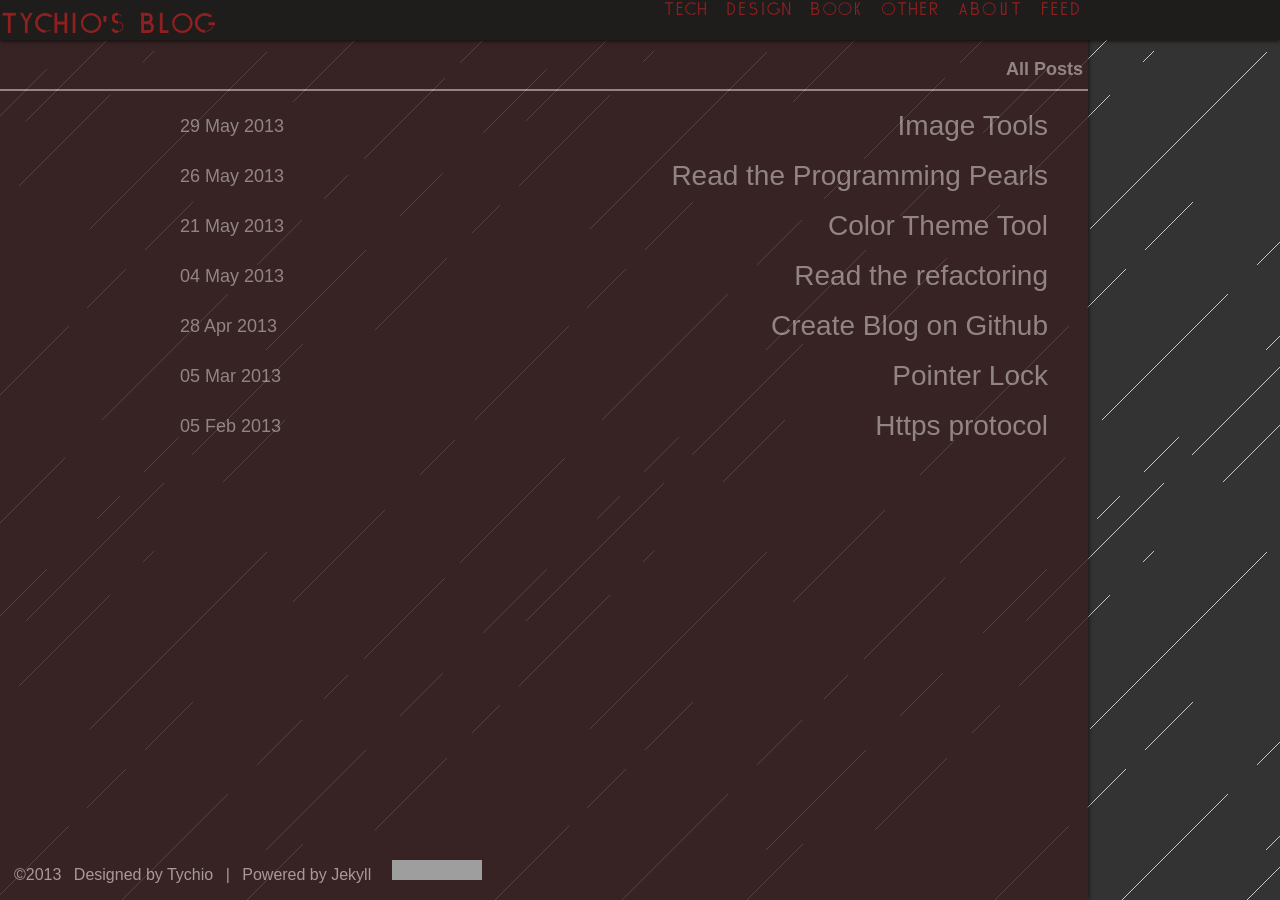
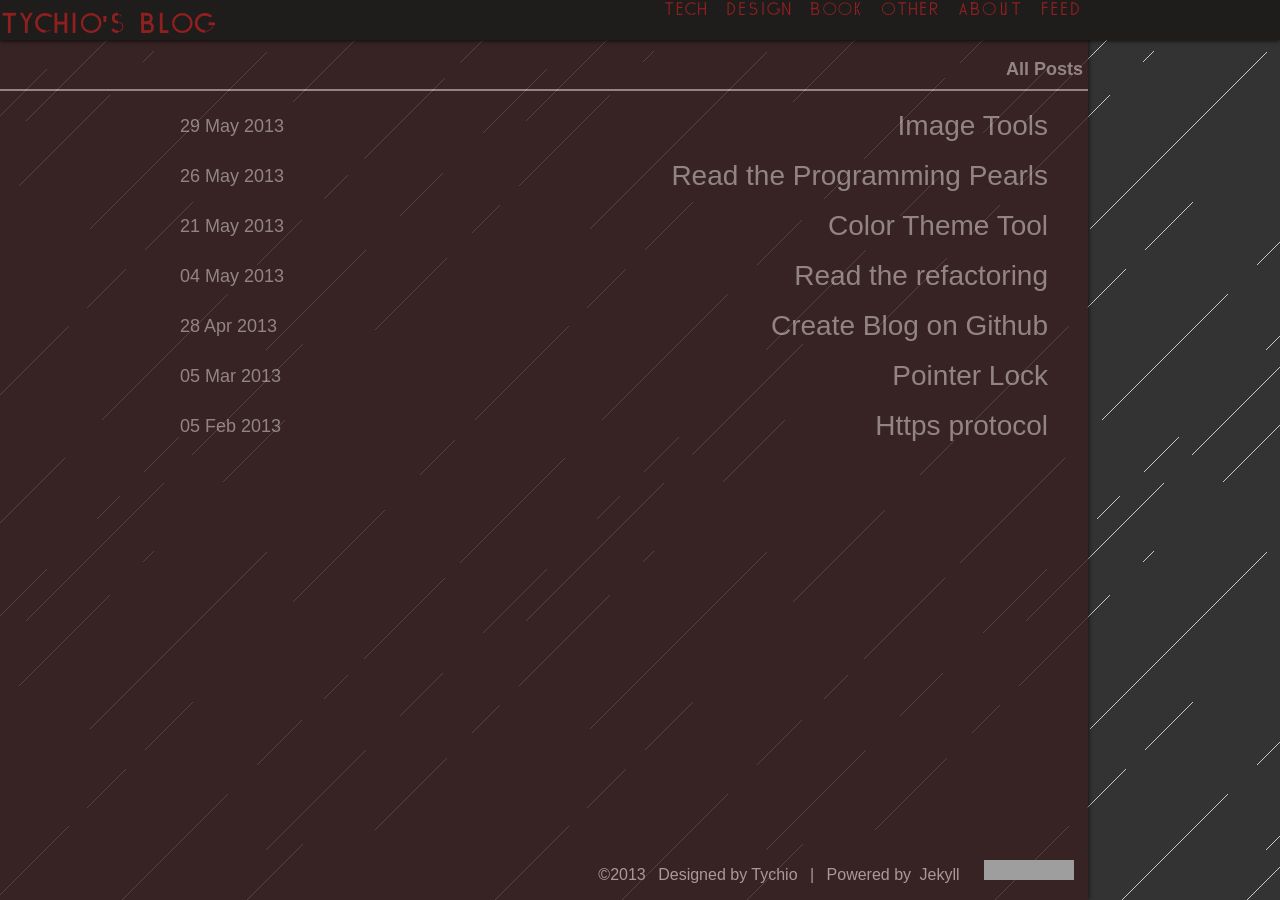
Before and after one commit to tychio/old_blog, a Jekyll site: the page built from index.html, in a window 1280 px wide and 900 px high, scrolled down 80 px. Built offline with Jekyll 4.4.1, drawn with Linux system fonts in a browser that asks for light colours; some web fonts are replaced; Markdown is read by kramdown in place of the engine named in the settings; grey boxes are pictures that could not be loaded.

Commit message:
change style

```diff
--- a/_layouts/default.html
+++ b/_layouts/default.html
@@ -33,7 +33,7 @@
               <span>&copy;2013</span>
               <span>Designed by Tychio</span>
               <span>|</span>
-              <span>Powered by Jekyll</span>
+              <span>Powered by <a href="http://jekyllrb.com/">Jekyll</a></span>
               <span></span>
               <a rel="license" href="http://creativecommons.org/licenses/by-nc-sa/3.0/deed.zh"><img alt="知识共享许可协议" style="border-width:0" src="http://i.creativecommons.org/l/by-nc-sa/3.0/80x15.png"></a>
         </nav>
--- a/css/style.css
+++ b/css/style.css
@@ -94,7 +94,7 @@
 /* =footer*/
 footer{ position: relative; left: 0; bottom: 40px; height: 40px; min-width: 1080px; width: 80%; }
 footer a#backtop{ display: none; float: left; position: fixed; z-index: 1001; right: 10px; bottom: 100px; height: 30px; width: 60px; line-height: 45px; text-align: center; font-size: 24px; background: #1F1C1C; }
-footer nav{ padding: 0 10px; }
+footer nav{ padding: 0 10px; text-align: right; }
 footer nav span,
 footer nav a{ padding: 0 4px; font-size: 16px; font-family: arial; color: #AA9999; }
 footer nav a:link,
```
